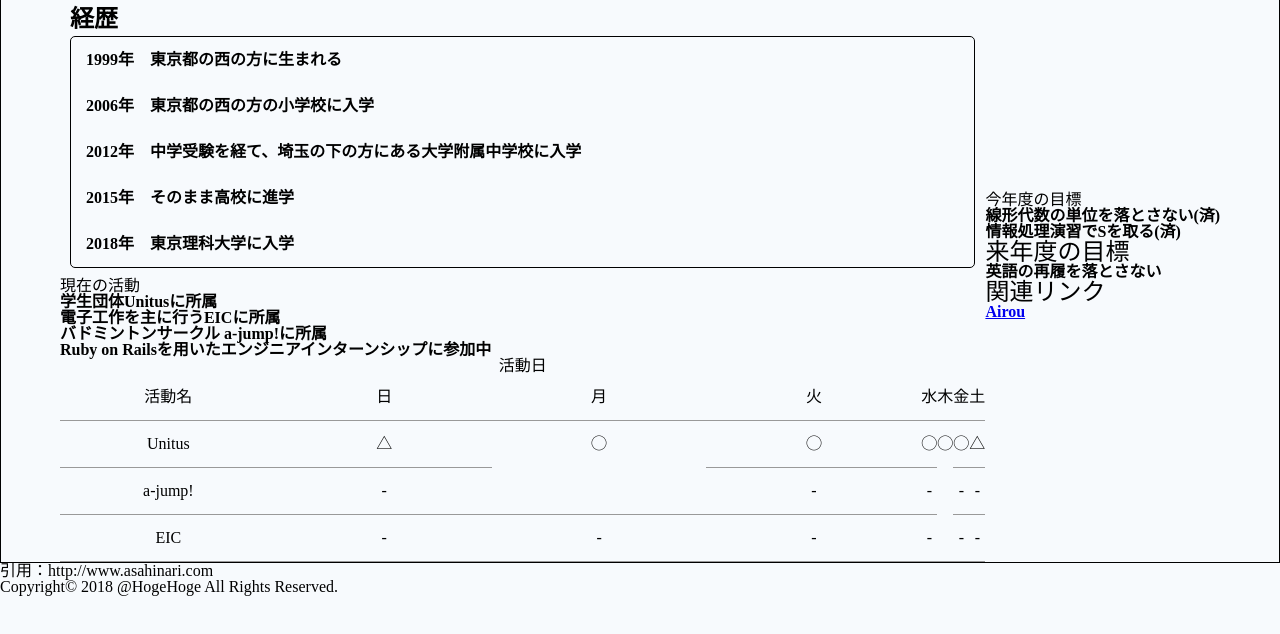
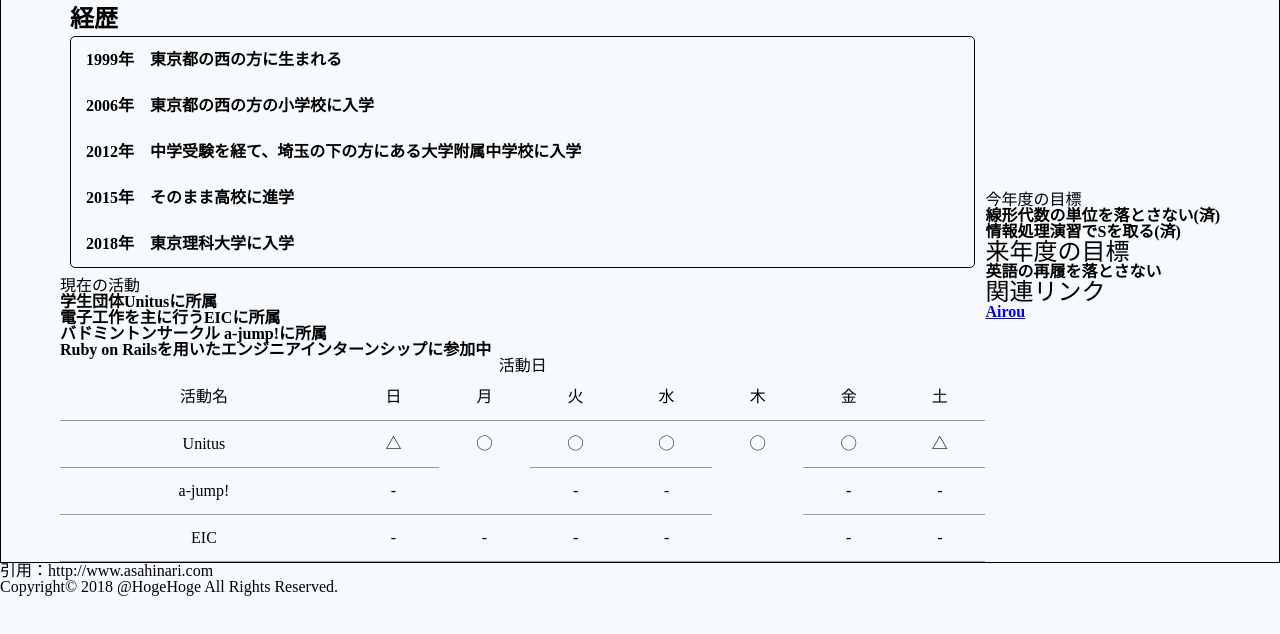
Before and after one commit to AirouTUS/git_workshop_20200222, a plain HTML site: page index.html in a window 1280 px wide. Shown: the part 106-740 px from the top of the page. Drawn offline with Linux system fonts and the light colour scheme.

Commit message:
table designed ver1.1

```diff
--- a/main.css
+++ b/main.css
@@ -77,6 +77,6 @@ table tr:hover{
 
 table th,table td{
   text-align: center;
-  width: 25%;
+  width: auto;
   padding: 15px 0;
 }
```
